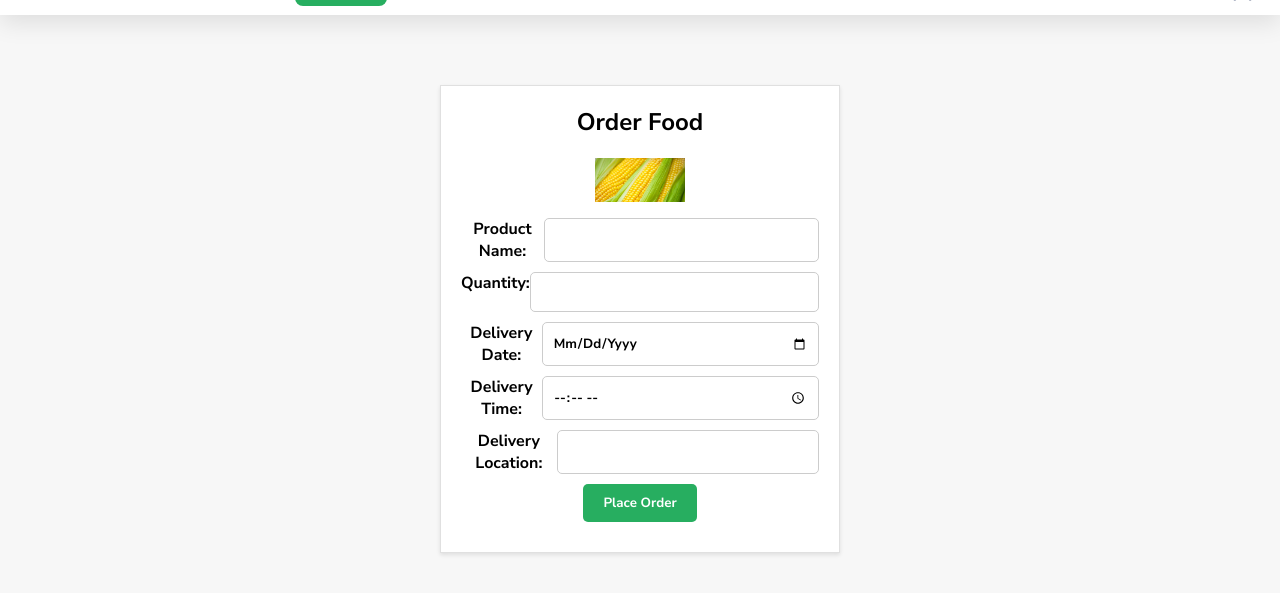
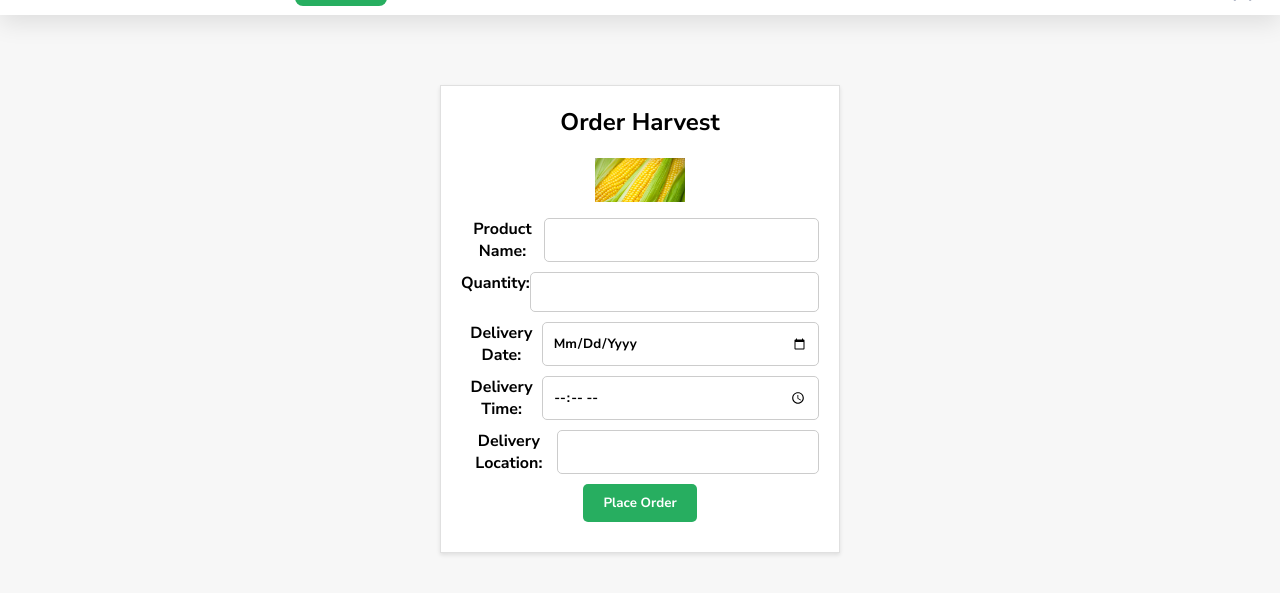
Before and after one commit to Rishikeshp8899/KisanDhan, a plain HTML site: page order.html in a window 1280 px wide. Shown: the part 41-634 px from the top of the page. Drawn offline with Linux system fonts and the light colour scheme.

Commit message:
third Commit

```diff
--- a/order.html
+++ b/order.html
@@ -160,7 +160,7 @@ left: 0;
         <br>
         <br>
     <div class="container">
-        <h1>Order Food</h1>
+        <h1>Order Harvest </h1>
         <div class="product-image">
             <img src="./img/is-corn-grain-1544222258.jpg"  width="25%" height="25%" alt="Product Image">
         </div>
```
